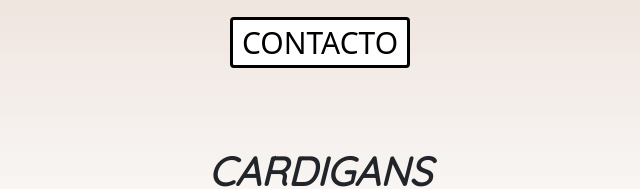
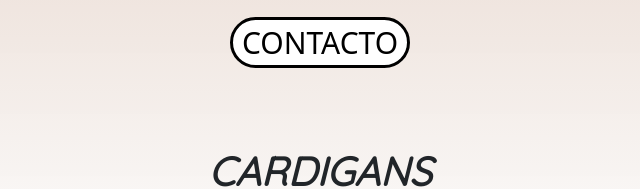
Before and after one commit to Facu-2022/PreEntrega2Correa, a plain HTML site: page index.html in a window 1280 px wide. Shown: the part 532-721 px from the top of the page, 320-960 px from the left. Drawn offline with nearby package versions, Linux system fonts and the light colour scheme; a web font is replaced by a local one.

Commit message:
agrego estilo

```diff
--- a/scss/_footer.scss
+++ b/scss/_footer.scss
@@ -24,7 +24,6 @@ footer ul{
     justify-content: space-around;
     align-items:center ;
     li{
-
        display: inline-block;
        font-size: 20px;
        font-weight: 500;
--- a/scss/_header.scss
+++ b/scss/_header.scss
@@ -2,7 +2,6 @@
 
 .navbar{
     background-color: $color-2-marron;
-
     box-shadow: 4px 4px 30px $color-1-negro;
     justify-content: end;
     .navbar-brand{
--- a/scss/_main.scss
+++ b/scss/_main.scss
@@ -36,8 +36,6 @@ h2{
         animation: pesaa 5s;
         animation-iteration-count: infinite;
         text-shadow: 3px 3px 10px  black;
-
-
     }
 }
 
@@ -111,7 +109,7 @@ section{
         margin-top: 20px;
         width: 180px;
         background-color: $color-1-blanco;
-        border-radius: 4px;
+        border-radius: 30px;
         border: solid $color-1-negro;
         font-size: 30px;
         transition: 0,2s;
```
Also changed, not shown: css/estilo.css, 1 other file.
